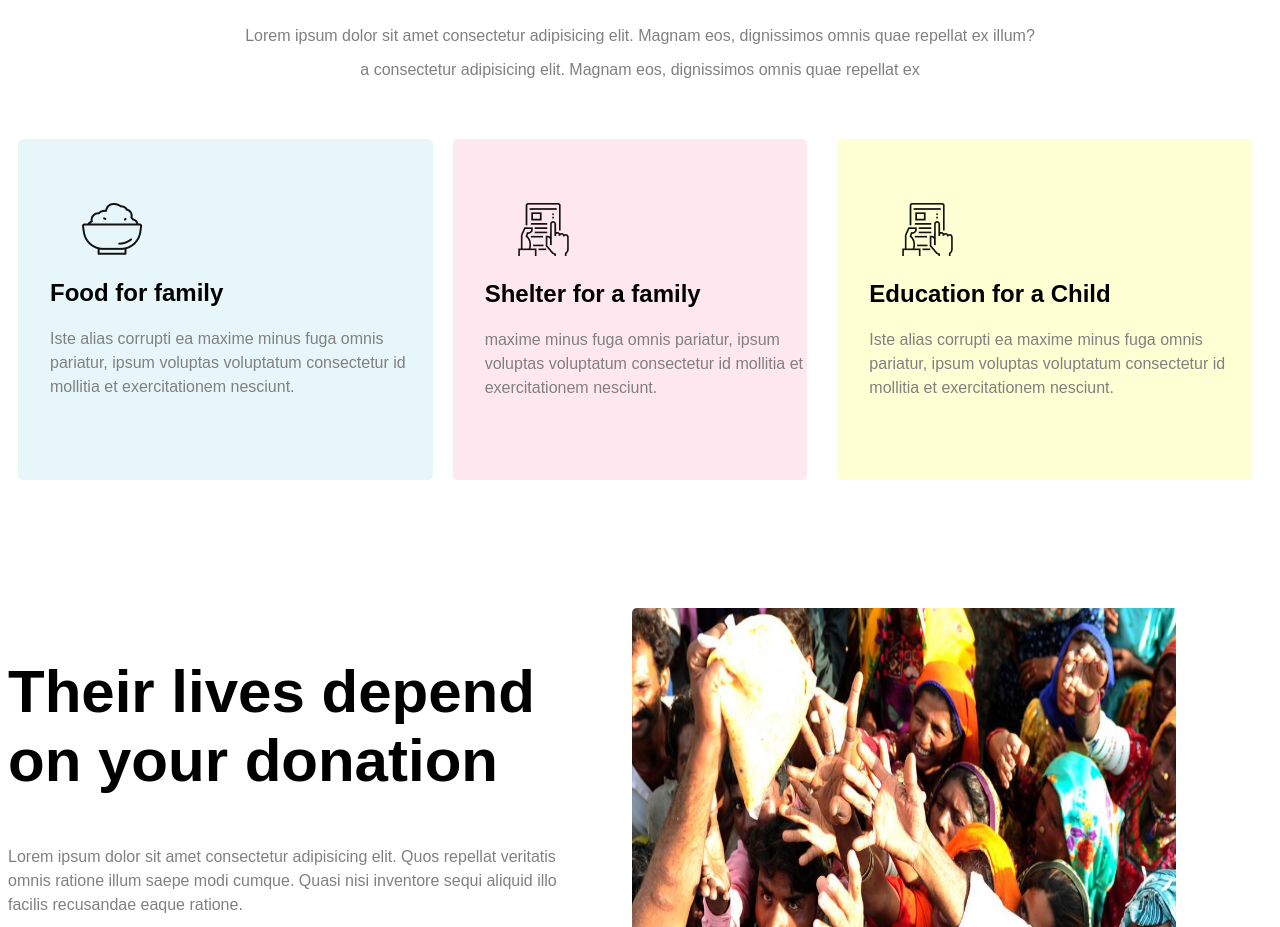
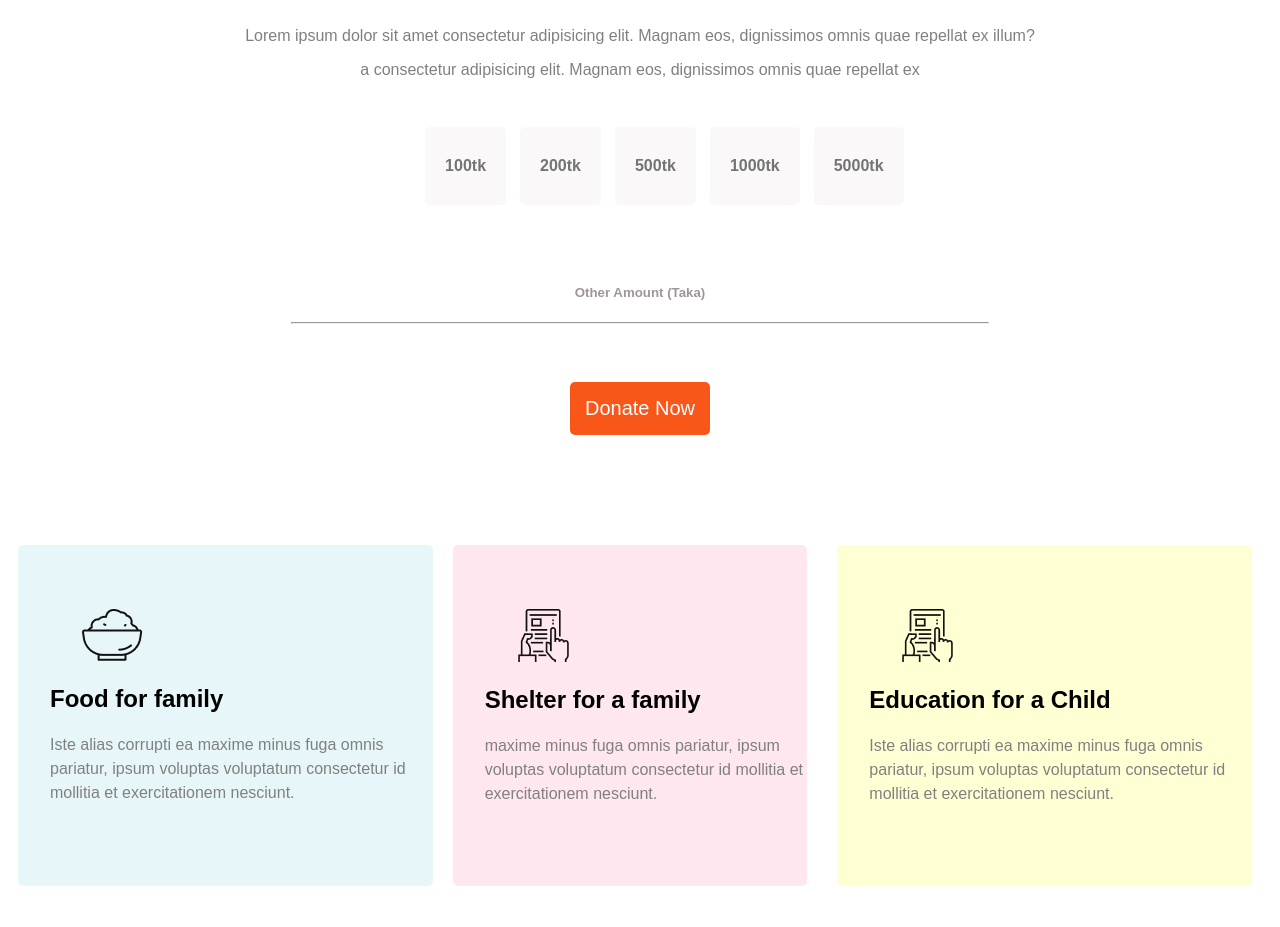
Before and after one commit to saiduli066/dona-today-repo, a plain HTML site: page index.html in a window 1280 px wide. Shown: the part 1000-1927 px from the top of the page. Drawn offline with Linux system fonts and the light colour scheme.

Commit message:
hover part is added

```diff
--- a/index.html
+++ b/index.html
@@ -35,6 +35,20 @@
   <p class="D-t-text">Lorem ipsum dolor sit amet consectetur adipisicing elit. Magnam eos, dignissimos omnis quae repellat ex illum? </p>
 
   <p class="D-t-text">a consectetur adipisicing elit. Magnam eos, dignissimos omnis quae repellat ex  </p>
+   <div class="flex1">
+      <div class="tk">100tk</div>
+      <div class="tk">200tk</div>
+      <div class="tk">500tk</div>
+      <div class="tk">1000tk</div>
+      <div class="tk">5000tk</div>
+  </div>
+  <div class="other">
+    <h5>Other Amount (Taka)</h5>
+    <hr>
+  </div>
+  <div class="btn">
+    <button>Donate Now</button>
+  </div>
 
   <div class="flex">
     <div class="child1">
--- a/style.css
+++ b/style.css
@@ -52,6 +52,47 @@ background-blend-mode: darken;
 .D-t-text{
   text-align: center;
   color: gray;
+}
+
+
+.flex1 {
+  display: flex;
+  margin-left: 33%;
+  margin-top: 3em;
+  margin-bottom: 5em;
+}
+.tk {
+  background-color: #e4dddd34;
+  padding: 30px 20px;
+  margin-right: 14px;
+
+  font-weight: 750;
+  color: #747474;
+  text-align: center;
+  border-radius: 5px;
+  -webkit-border-radius: 5px;
+  -moz-border-radius: 5px;
+  -ms-border-radius: 5px;
+  -o-border-radius: 5px;
+}
+.tk:hover{
+  background-color: #ff86453e;
+  padding: 30px 20px;
+  margin-right: 13px;
+  font-weight: 750;
+  color: orangered;
+  text-align: center;
+  border-radius: 5px;
+  border: solid 2px orangered;
+}
+.other{
+  text-align: center;
+}
+.other h5{
+  color: #9f9696;
+}
+.other hr{
+  width: 55%;
 }
 
 .flex{
```
